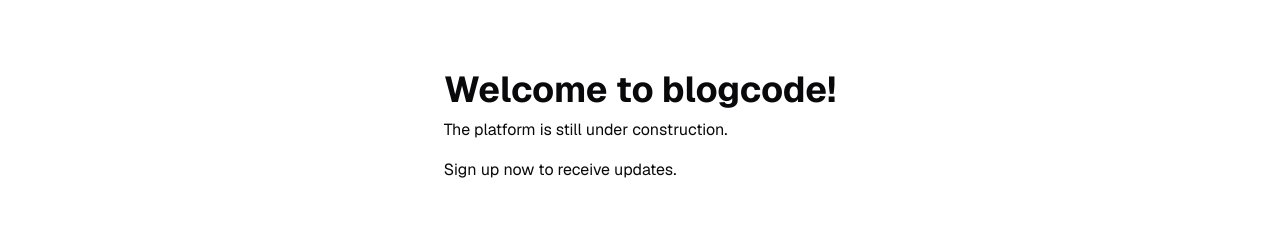
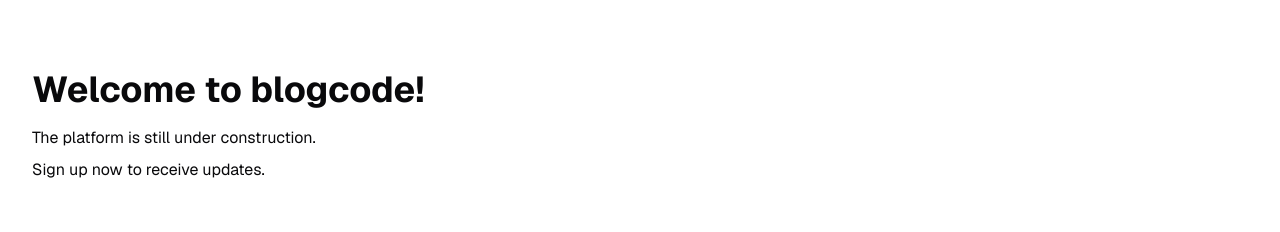
Before and after one commit to williamKhine/blogcode, a Next.js app: page / in a window 1280 px wide. Shown: the part 280-512 px from the top of the page. Built offline with nearby package versions, Linux system fonts and the light colour scheme; no server answers.

Commit message:
adjust margins for text

```diff
--- a/app/page.tsx
+++ b/app/page.tsx
@@ -6,16 +6,16 @@
     return (
         <>
             {user ?
-                <div className={'my-auto'}>
+                <div className={'my-auto container'}>
                     <h1 className={'text-4xl font-bold'}>Welcome back, {user.email}!</h1>
-                    <p className={'text-md mt-2'}>Thank you for signing up!</p>
-                    <p className={'text-md mt-4'}>We will keep you updated.</p>
+                    <p className={'text-md mt-4'}>Thank you for signing up!</p>
+                    <p className={'text-md mt-2'}>We will keep you updated.</p>
                 </div>
                 :
-                <div className={'my-auto'}>
+                <div className={'my-auto container'}>
                     <h1 className={'text-4xl font-bold'}>Welcome to blogcode!</h1>
-                    <p className={'text-md mt-2'}>The platform is still under construction.</p>
-                    <p className={'text-md mt-4'}>Sign up now to receive updates.</p>
+                    <p className={'text-md mt-4'}>The platform is still under construction.</p>
+                    <p className={'text-md mt-2'}>Sign up now to receive updates.</p>
                 </div>
             }
         </>
```
